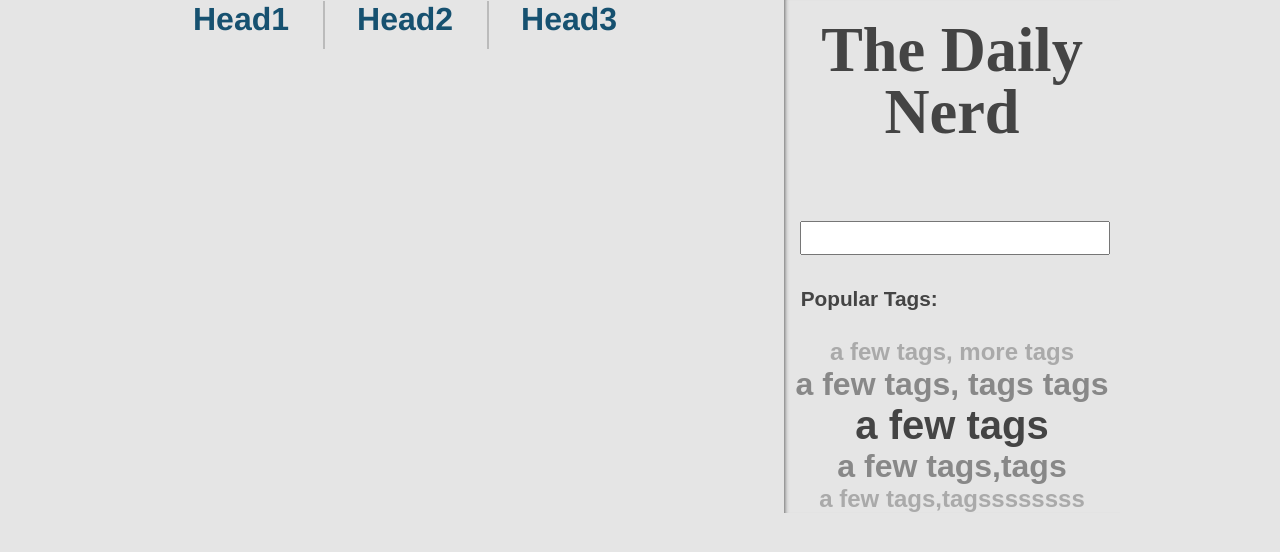
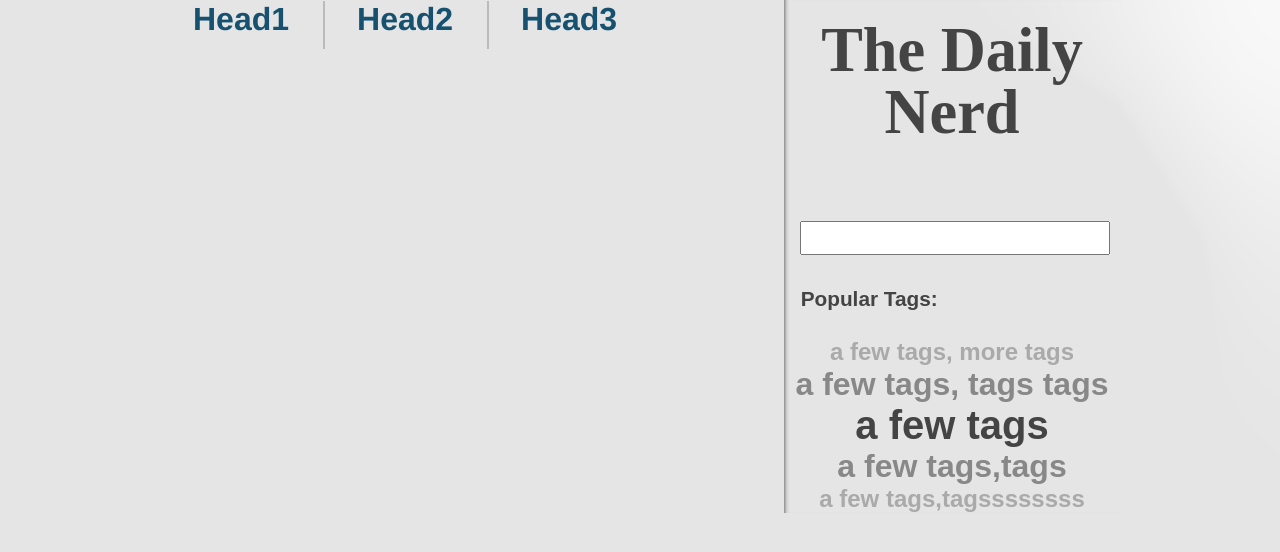
Before and after one commit to fakeblankrounds/thedailynerd-website, a plain HTML site: page template.html in a window 1280 px wide. Drawn offline with nearby package versions, Linux system fonts and the light colour scheme; a web font is replaced by a local one.

Commit message:
Added glow to side of page

```diff
--- a/template.html
+++ b/template.html
@@ -18,6 +18,9 @@
     <title>Daily Nerd</title>
   </head>
   <body>
+  	  <img src="css/images/highlight.png" style="position:absolute; top:0; right:0;" width="300" height="500" />
+
+  <div class="full" id="whiteOverlay">
     <div class="centered" id="main">
 
       <div id="bar">
@@ -34,6 +37,7 @@
 
 	  <!-- #171830 -->
       <div class="sidebox">
+	 <!-- <img src="css/images/highlight.png" style="position:absolute; top:0; right:0;" width="300" height="500" />-->
         <div id="Logo" class="sideblock">
           The Daily Nerd
         </div>
@@ -101,10 +105,11 @@
 	</div>
     <!--<a href="" id="hideBG" name="hideBG">Hide this bullshit</a>-->
 
-
+	</div>
      <script src="//ajax.googleapis.com/ajax/libs/jquery/1.6.2/jquery.min.js"></script>
 	 <script>window.jQuery || document.write('<script src="js/libs/jquery-1.6.2.min.js"><\/script>')</script>
 	 <script type="text/javascript" src='js/debug.js'></script>
 	 <!--<script type="text/javascript" src="js/CalWidget.js"></script>  -->
+
   </body>
 </html>
```
Also changed, not shown: css/images/highlight.png (added), posts/temp.txt (added).
